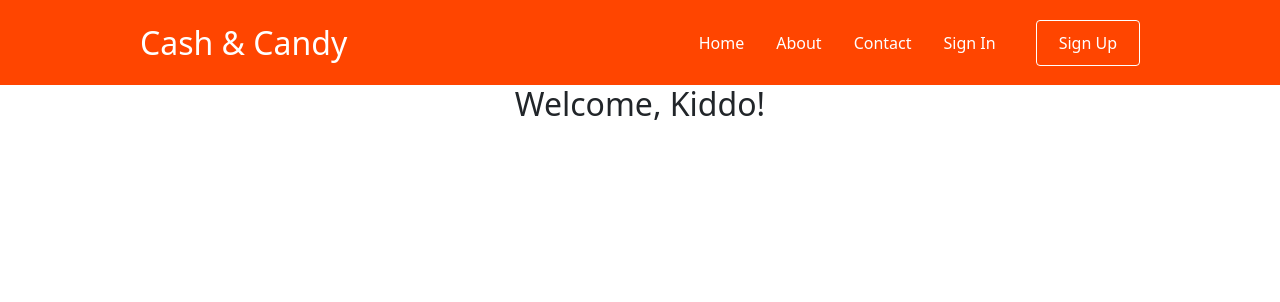
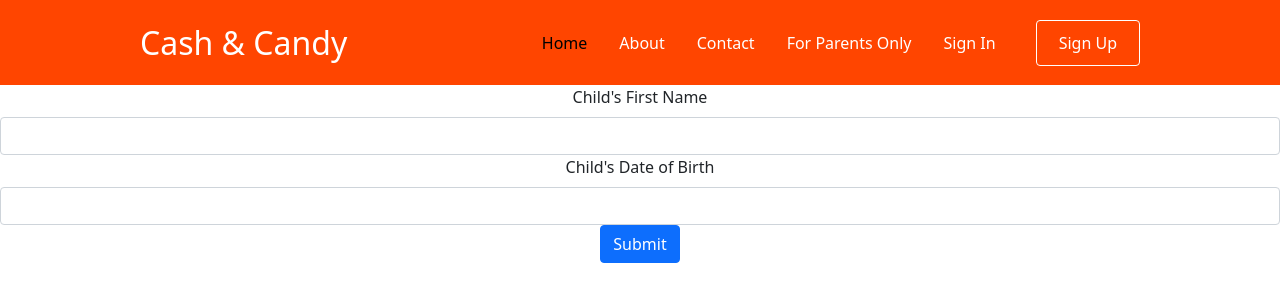
Before and after one commit to datamaw/CP-Personal-Project, a React (Create React App) app in the folder frontend/: page /cashandcandy/addchild in a window 1280 px wide. Shown: the top 302 px of the page. Built offline with nearby package versions, Linux system fonts and the light colour scheme.

Commit message:
started Child page and Parent page

```diff
--- a/frontend/src/App.js
+++ b/frontend/src/App.js
@@ -10,6 +10,8 @@ import Navbar from './components/Navbar';
 import HomePage from './pages/HomePage';
 import KidMainPage from './pages/KidMainPage';
 import AddWishItemPage from './pages/AddWishItem';
+import AddChild from './pages/AddChild';
+import Parents from  './pages/Parents';
 // import LoginPage from './pages/LoginPage';
 // import SignupPage from './pages/SignupPage';
 // import { getLoggedInUser, login } from './api/UserAPI';
@@ -91,6 +93,8 @@ function App() {
           <Route exact path="/signup" component={SignupPage} /> */}
           <Route exact path="/cashandcandy/:childID" element={ <KidMainPage />} />
           <Route exact path="/cashandcandy/additem" element={ <AddWishItemPage />} />
+          <Route exact path="/cashandcandy/addchild" element={ <AddChild />} />
+          <Route exact path="/cashandcandy/parents" element={ <Parents.js />} />
           {/* <Route exact path="/cashandcandy/callback" element={ <CallBackPage/>} /> */}
         </Routes>
       </BrowserRouter>
--- a/frontend/src/api/BackendAPI.js
+++ b/frontend/src/api/BackendAPI.js
@@ -24,7 +24,7 @@ const fetchChildList = async () => {
 }
 
 const fetchChild = async (childID) => {
-    const url = BASE_URL + `{child}/` + `{childID}`
+    const url = BASE_URL + 'child/' + `${childID}`
     return await tryCatchFetch(url)
 }
 
--- a/frontend/src/components/ChildList.js
+++ b/frontend/src/components/ChildList.js
@@ -27,7 +27,7 @@ function ChildList(props) {
           <thead>
             <tr>
               {/* <th>#</th> */}
-              <th>Click on Your Name!</th>
+              <th>Click on Your Name to Enter!</th>
               {/* <th>Price</th>
               <th>Varietal</th>
               <th>Description</th> */}
--- a/frontend/src/components/Navbar/index.js
+++ b/frontend/src/components/Navbar/index.js
@@ -16,13 +16,13 @@ const Navbar = () => {
     return (
         <>
            <Nav>
-            <NavLogo to="/">
+            <NavLogo to="/cashandcandy">
                 Cash & Candy
             </NavLogo>
             <Bars />
 
             <NavMenu>
-                <NavLink to="/" activeStyle>
+                <NavLink to="/cashandcandy" activeStyle>
                     Home
                 </NavLink>
                 <NavLink to="/about" activeStyle>
@@ -30,6 +30,9 @@ const Navbar = () => {
                 </NavLink>
                 <NavLink to="/contact" activeStyle>
                     Contact
+                </NavLink>
+                <NavLink to="/parents" activeStyle>
+                    For Parents Only
                 </NavLink>
                 <NavLink to="/signin" activeStyle>
                     Sign In
--- /dev/null
+++ b/frontend/src/pages/AddChild.js
@@ -0,0 +1,50 @@
+import React, { Component } from 'react'
+import { Form, Button } from 'react-bootstrap'
+import BackendAPI from '../api/BackendAPI.js'
+import { Navigate } from 'react-router'
+
+class AddChildPage extends Component {
+  state = {
+    redirect: false
+  }
+
+  handleSubmit(event){
+    event.preventDefault()
+    const childObject = {
+      first_name: event.target.elements[0].value,
+      date_of_birth: event.target.elements[1].value,
+    }
+    console.log(childObject)
+    BackendAPI.addChild(childObject)
+      .then((response) => { this.setState({ redirect: true }) })
+  }
+
+  render() {
+    const { redirect } = this.state
+    if (redirect) {
+      return <Navigate to = "/cashandcandy" />
+    }
+
+    return (
+      <div>
+        <Form onSubmit={this.handleSubmit.bind(this)}>
+          <Form.Group controlId="wine_name">
+            <Form.Label>Child's First Name</Form.Label>
+            <Form.Control/>
+          </Form.Group>
+
+          <Form.Group controlId="varietal">
+            <Form.Label>Child's Date of Birth</Form.Label>
+            <Form.Control/>
+          </Form.Group>
+
+          <Button variant="primary" type="submit">
+            Submit
+          </Button>
+        </Form>
+      </div>
+    )
+  }
+}
+
+export default AddChildPage
--- a/frontend/src/pages/HomePage.js
+++ b/frontend/src/pages/HomePage.js
@@ -29,10 +29,9 @@ function HomePage() {
 
     <div>
       {/* <h1>Welcome!</h1> */}
-      <div style={{
-      backgroundImage: `url("https://thumbs.dreamstime.com/b/golden-chocolate-coins-close-up-63893694.jpg")`
-    }}>
-       <h1>WELCOME</h1>
+      <div>
+       <h1></h1>
+       <img src="https://w7.pngwing.com/pngs/196/872/png-transparent-lollipop-eating-candy-graphy-child-eating-food-face-toddler.png" className="homephoto" alt="lollipop" />
       </div>
       <ChildList childList={childList} />
       {
--- a/frontend/src/pages/KidMainPage.js
+++ b/frontend/src/pages/KidMainPage.js
@@ -1,9 +1,42 @@
-
+import { useState, useEffect } from 'react'
+import { useParams } from 'react-router-dom'  //to use id from url
+import BackendAPI from "../api/BackendAPI"
 
 function KidMainPage(props) {
+    //states
+    const [child, setChild] = useState(null)
+
+    //router props
+    const params = useParams()
+
+    //effects
+    useEffect(() => {
+        const getChild = async (id) => {
+            const data = await BackendAPI.fetchChild(id)
+            if (data) {
+                setChild(data)
+                console.log(data)
+
+            }
+        }
+        getChild(params.childID)
+    }, [params.childID])
+
+    //render
+    const renderChild = () => {
+        if (!child)
+            return null
+
+        return (
+            <h3>Hi, { child.first_name }!</h3>
+        )
+    }
+
     return (
         <div>
-            <h2>Welcome, Kiddo!</h2>
+            <h2>Financial Playground</h2>
+            <br />
+            { renderChild() }
         </div>
     )
 }
--- a/frontend/src/styles.css
+++ b/frontend/src/styles.css
@@ -1,4 +1,3 @@
 .homephoto {
-    height: 200px;
-    width: 1000px;
+    width: 30%;
   }
```
Also changed, not shown: frontend/src/pages/Parents.js (added).
